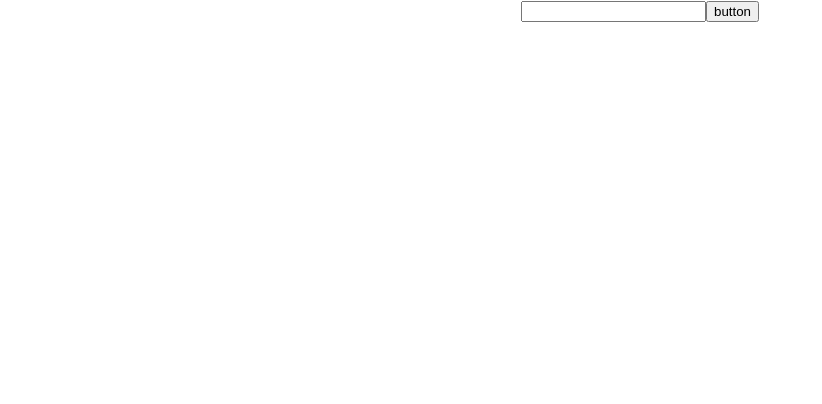
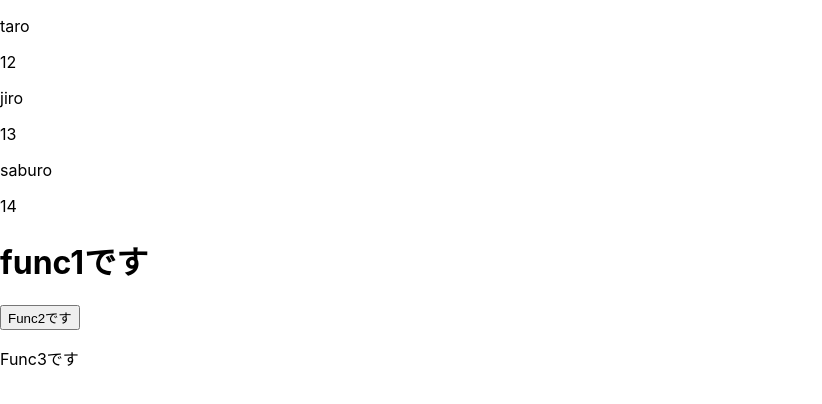
Before and after one commit to IHprogram/react-sample, a React (Create React App) app: page / in a window 1280 px wide. Shown: the top 404 px of the page, without its empty margins (0-822 px from the left). Built offline with nearby package versions, Linux system fonts and the light colour scheme.

Commit message:
コンポーネントの練習

```diff
--- a/src/App.js
+++ b/src/App.js
@@ -1,186 +1,45 @@
-// import logo from './logo.svg';
-// import './App.css';
+import logo from './logo.svg';
+import './App.css';
 
-// import React, { Component } from "react"; //ReactがComponentとしても認識される。 「reactオブジェクト」全体を持ってきているし、Componentオブジェクト単体も持ってきている。
+import React, { Component } from "react"; //ReactがComponentとしても認識される。 「reactオブジェクト」全体を持ってきているし、Componentオブジェクト単体も持ってきている。
 
-// // ↓JSXを使う場合
-// function App() {
-//   console.log('Reactの中身');
-//   console.log(React);
-//   console.log('Componentの中身');
-//   console.dir(Component);
+const Members = [
+  { name: "taro", age: 12 },
+  { name: "jiro", age: 13 },
+  { name: "saburo", age: 14 },
+];
 
-//   const tasks = [
-//     { id: 1, title: "one" },
-//     { id: 2, title: "two" },
-//     { id: 3, title: "three" },
-//     { id: 4, title: "four" },
-//     { id: 5, title: "five" },
-//   ];
-//   const num1 = tasks.map((val, index) => {
-//     return <div key={index}>IDは{val.id}、TITLEは{val.title}、INDEX:{index}、<button onClick={() => { theClick(val.id) }}>button</button></div>
-//   });
+const Func3 = () => {
+  return <p>Func3です</p>
+}
 
-//   const num2 = tasks.filter((val) => { return val.id > 2 }
-//   ).map((val, index) => {
-//     return <div key={index}>IDは{val.id}、TITLEは{val.title}</div>
-//   });
+class Func2 extends Component {
+  render() {
+    return (
+      <React.Fragment>
+        <button onClick={() => { console.dir(React.Component) }}>Func2です</button>
+        <Func3 />
+      </React.Fragment>
+    )
+  }
+}
 
-//   console.log(num1);
-//   console.log(num2);
+const Func1 = () => {
+  return <div><h1>func1です</h1><Func2 /></div>
+}
 
-//   //   // indexOfは、引数に入っている値が何番目かを返す → filter
-
-//   const array10 = [1, 2, 3, 4, 5, 5, 5, 5, 5, 6, 6, 6, 6, 6, 7, 7, 7]
-//   const result10 = array10.filter((num, index, self) => {
-//     return self.indexOf(num) === index
-//   })
-//   console.log(result10)
+const App = () => {
+  return (
+    <React.Fragment>
+      {
+        Members.map((men, index) => {
+          return <div key={index}><p>{men.name}</p><p>{men.age}</p></div>
+        })
+      }
+      <Func1 />
+    </React.Fragment>
+  )
+}
 
 
-//   let torf = false;
-//   function Hoge() {
-//     if (torf) {
-//       return <span>Hoge関数true</span>
-//     } else {
-//       return <span>Hoge関数false</span>
-//     }
-//   }
-
-//   let moji = '文字です';
-
-//   const myClick = (hikisu) => {
-//     alert(`${hikisu}です`);
-//   };
-
-//   const theClick = (id) => {
-//     console.log(id);
-//   };
-
-//   return (
-//     <div className="App">
-//       <div>{num1}</div>
-//       <hr></hr>
-//       <div>{num2}</div>
-//       <hr></hr>
-//       <div>
-//         {/* 即時関数 */}
-//         {
-//           (() => {
-//             if (torf) {
-//               return <div>trueだよ！</div>
-//             } else {
-//               return <div>falseです</div>
-//             }
-//           })()}
-
-//         {/* &&条件を使う */}
-//         {torf && <div>trueです！</div>}
-
-//         {/* 三項演算子 */}
-//         {torf ? <div>三項演算子のtrue</div> : <div>こっちはfalse</div>}
-
-//         {/* 関数 */}
-//         <Hoge />
-
-//         <button onClick={() => { console.log('ボタン1号です') }}>ボタン1号</button>
-//         <button onDoubleClick={() => myClick(moji)}>ボタン2号</button>
-
-//         <form>
-//           <input type="text" onChange={() => { myChange() }} value={value} />
-//           <button onClick={() => console.log(value)}>button</button>
-//         </form>
-//       </div>
-//     </div >
-//   );
-// }
-
-
-// JSXを使わない場合
-// function App() {
-//   const hoge = "こんちは！";
-
-//   return (
-//     React.createElement("div", null, "hello")
-//   );
-// }
-
-// export default App;
-
-
-// class App extends Component {
-//   renderWithCondition(torf) {
-//     if (torf) {
-//       return <span>ClassのTrueです！</span>
-//     } else {
-//       return <span>ClassのFalseです！</span>
-//     }
-//   }
-
-//   render() {
-
-//     let torf = false;
-//     return (
-//       <div className="App">
-//         {this.renderWithCondition(torf)}
-//       </div>
-//     );
-//   }
-// }
-
-// export default App;
-
-
-
-// import logo from './logo.svg';
-// import './App.css';
-// import React, { Component } from "react";
-
-// const tasks = [
-//   { id: 1, title: "one" },
-//   { id: 2, title: "two" },
-//   { id: 3, title: "three" },
-//   { id: 4, title: "four" },
-//   { id: 5, title: "five" },
-// ];
-
-
-// function App() {
-//   const num = tasks.map((val, index) => {
-//     return <div key={index}>IDは{val.id}、TITLEは{val.title}、INDEX:{index}、<button onClick={() => { oneClick(val.id) }}>button</button></div>
-//   });
-
-//   const oneClick = (id) => {
-//     console.log(id);
-//   }
-
-//   return (
-//     <div className="App">
-//       <div>{num}</div>
-//     </div>
-//   );
-// }
-
-// export default App;
-
-
-import logo from './logo.svg';
-import './App.css';
-import React, { Component } from "react";
-
-function App() {
-
-  return (
-    <div className="App">
-      <form>
-        <input type="text" name="name" id="name1" />
-        <button type="button" onClick={(e) => console.log(e.target.previousElementSibling.value)}>
-          button</button>
-      </form>
-    </div>
-  );
-}
-
 export default App;
-
-// onChange={(e) => myChange(e.target.value)} value={moji}
```
